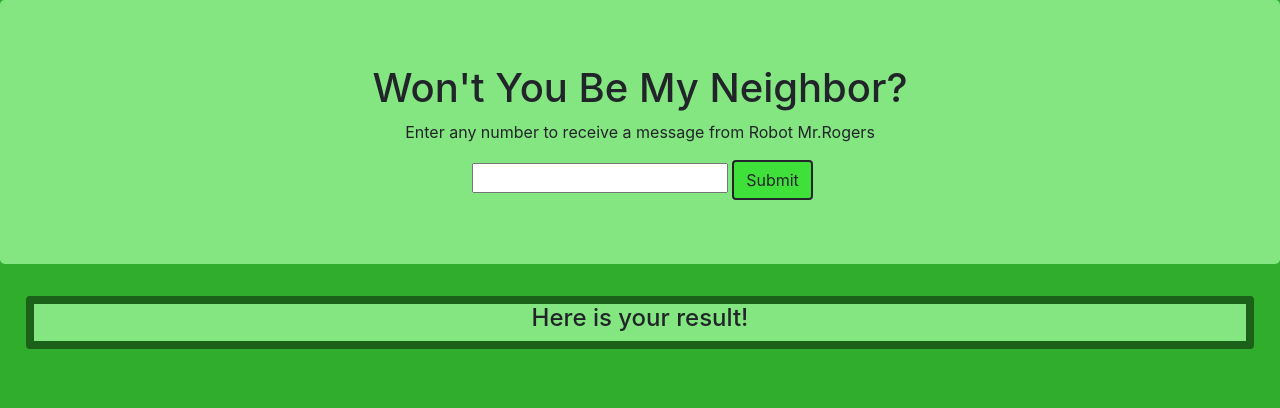
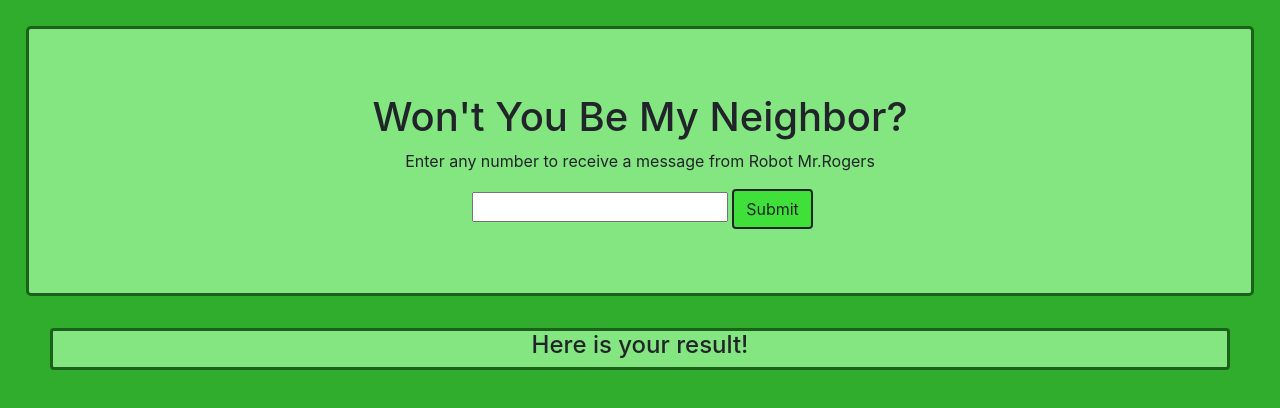
Before and after one commit to bendunhampdx/neighbor, a plain HTML site: page index.html in a window 1280 px wide. Drawn offline with Linux system fonts and the light colour scheme.

Commit message:
Update Styles.css

```diff
--- a/css/styles.css
+++ b/css/styles.css
@@ -1,18 +1,19 @@
 body {
   background-color: #31AD2D;
+  padding: 2%;
 }
 
 .jumbotron {
   text-align: center;
   background-color: #84E681;
+  border: solid #1C6119;
 }
 
 .card {
   margin-left: 2%;
   margin-right: 2%;
   text-align: center;
-  border: solid 8px;
-  border-color: #1C6119;
+  border: solid #1C6119;
   background-color: #84E681 ;
 }
 
```
Also changed, not shown: 1 other file.
